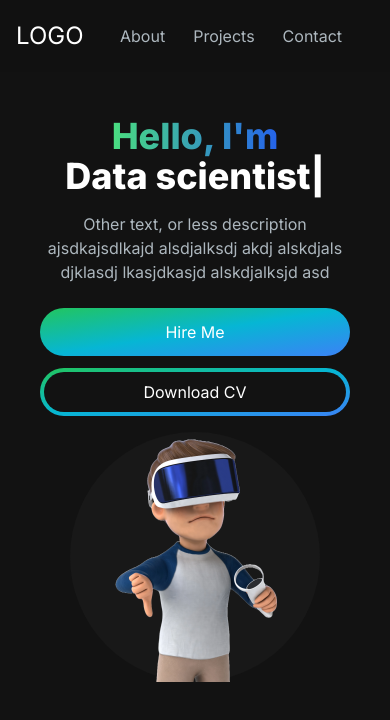
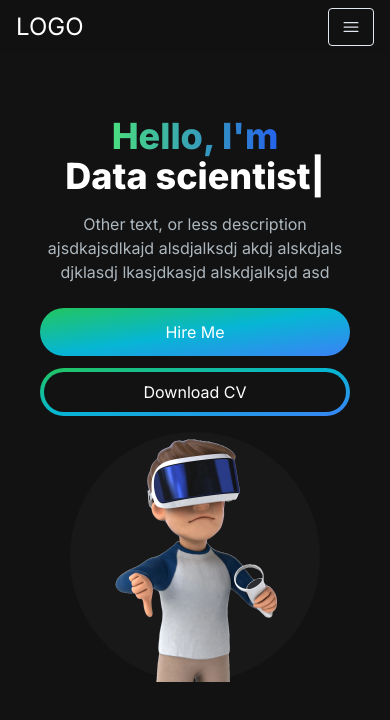
Before and after one commit to JacksonMerma/next-portfolio-deploy, a Next.js app: page / in a window 390 px wide. Shown: the top 720 px of the page. Built offline with nearby package versions, Linux system fonts and the light colour scheme.

Commit message:
agregando paquete de íconos para el nav

```diff
--- a/package.json
+++ b/package.json
@@ -9,6 +9,7 @@
     "lint": "next lint"
   },
   "dependencies": {
+    "@heroicons/react": "^2.0.18",
     "next": "13.5.6",
     "react": "^18",
     "react-dom": "^18",
--- a/src/app/components/Navbar.jsx
+++ b/src/app/components/Navbar.jsx
@@ -1,6 +1,8 @@
+"use client";
 import Link from 'next/link';
-import React from 'react';
+import React, { useState } from 'react';
 import NavLink from './NavLink';
+import { Bars3Icon, XMarkIcon } from "@heroicons/react/24/solid"
 
 const navLinks = [
     {
@@ -15,13 +17,25 @@
 ]
 
 const Navbar = () => {
+    const [navbarOpen, setNavbarOpen] = useState(false);
     return (
         <nav className='fixed top-0 left-0 right-0 z-10 bg-[#121212] bg-opacity-90'>
-            <div className='flex flex-wrap items-center justify-between mx-auto px-4'>
+            <div className='flex flex-wrap items-center justify-between mx-auto px-4 py-2'>
                 <Link href={"/"} className='text-2xl md:text-5xl text-white font-smibold'>
                     LOGO
                 </Link>
-                <div className='menu block md:w-auto' id='navbar'>
+                <div className='mobile-menu block md:hidden'>
+                    {!navbarOpen ? (
+                        <button onClick={() => setNavbarOpen(true)} className='flex items-center px-3 py-2 border rounded border-slate-200 text-slate-200 hover:text-white hover:border-white'>
+                            <Bars3Icon className='h-5 w-5' />
+                        </button>
+                    ) : (
+                        <button onClick={() => setNavbarOpen(false)} className='flex items-center px-3 py-2 border rounded border-slate-200 text-slate-200 hover:text-white hover:border-white'>
+                            <XMarkIcon className='h-5 w-5' />
+                        </button>
+                    )}
+                </div>
+                <div className='menu hidden md:block md:w-auto' id='navbar'>
                     <ul className='flex p-4 md:p-0 md:flex-row md:space-x-8 mt-0'>
                         {navLinks.map((link, index) => (
                             <li key={index}>
```
Also changed, not shown: 1 other file (tests, documents, lock files or other folders).
